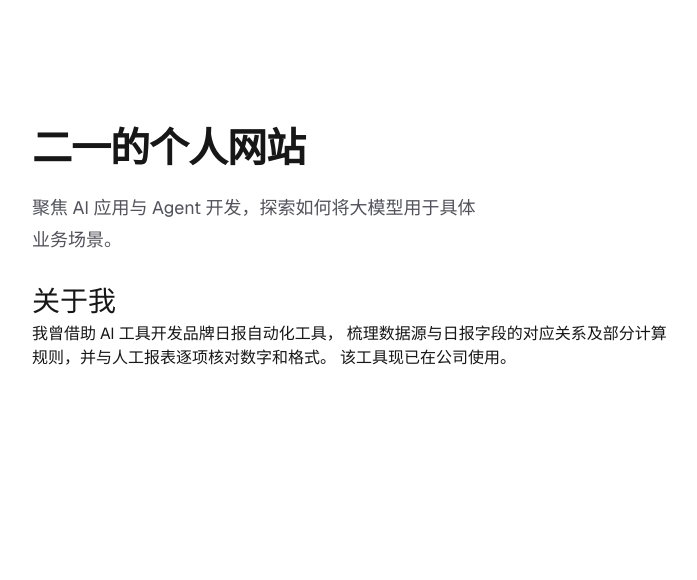
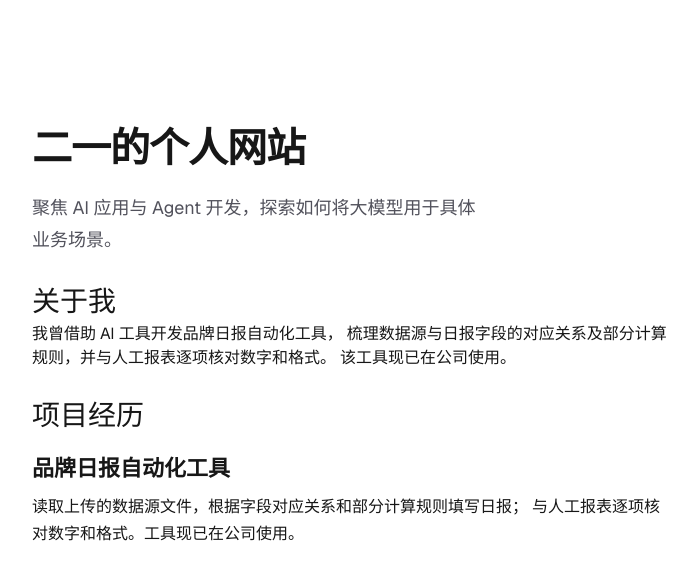
Before and after one commit to JunSir412/personal-site, a Next.js app: page / in a window 1280 px wide. Shown: the top 580 px of the page, without its empty margins (288-985 px from the left). Built offline with nearby package versions, Linux system fonts and the light colour scheme.

Commit message:
feat: add first project summary

```diff
--- a/app/globals.css
+++ b/app/globals.css
@@ -34,3 +34,21 @@ body {
 .section-title {
   font-size: 28px;
 }
+
+.projects {
+  width: 100%;
+}
+
+.project-card {
+  margin-top: 16px;
+}
+
+.project-card h3 {
+  font-size: 22px;
+  font-weight: 600;
+}
+
+.project-card p {
+  margin-top: 8px;
+  line-height: 1.7;
+}
--- a/app/page.tsx
+++ b/app/page.tsx
@@ -17,6 +17,16 @@ export default function Home() {
               该工具现已在公司使用。
             </p>
           </section>
+          <section className="projects">
+            <h2 className="section-title">项目经历</h2>
+            <article className="project-card">
+              <h3>品牌日报自动化工具</h3>
+              <p>
+                读取上传的数据源文件，根据字段对应关系和部分计算规则填写日报；
+                与人工报表逐项核对数字和格式。工具现已在公司使用。
+              </p>
+            </article>
+          </section>
         </div>
       </main>
     </div>
```
